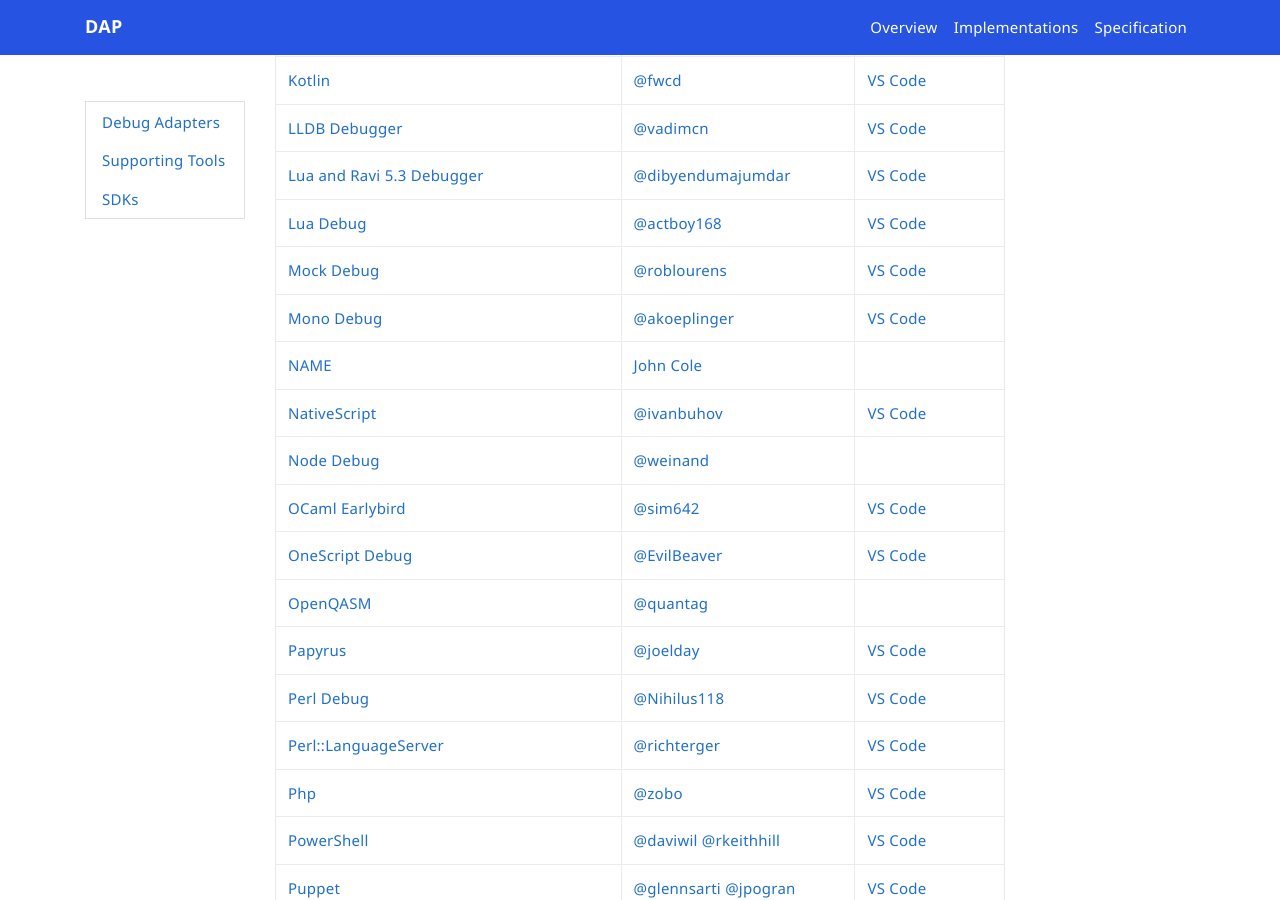
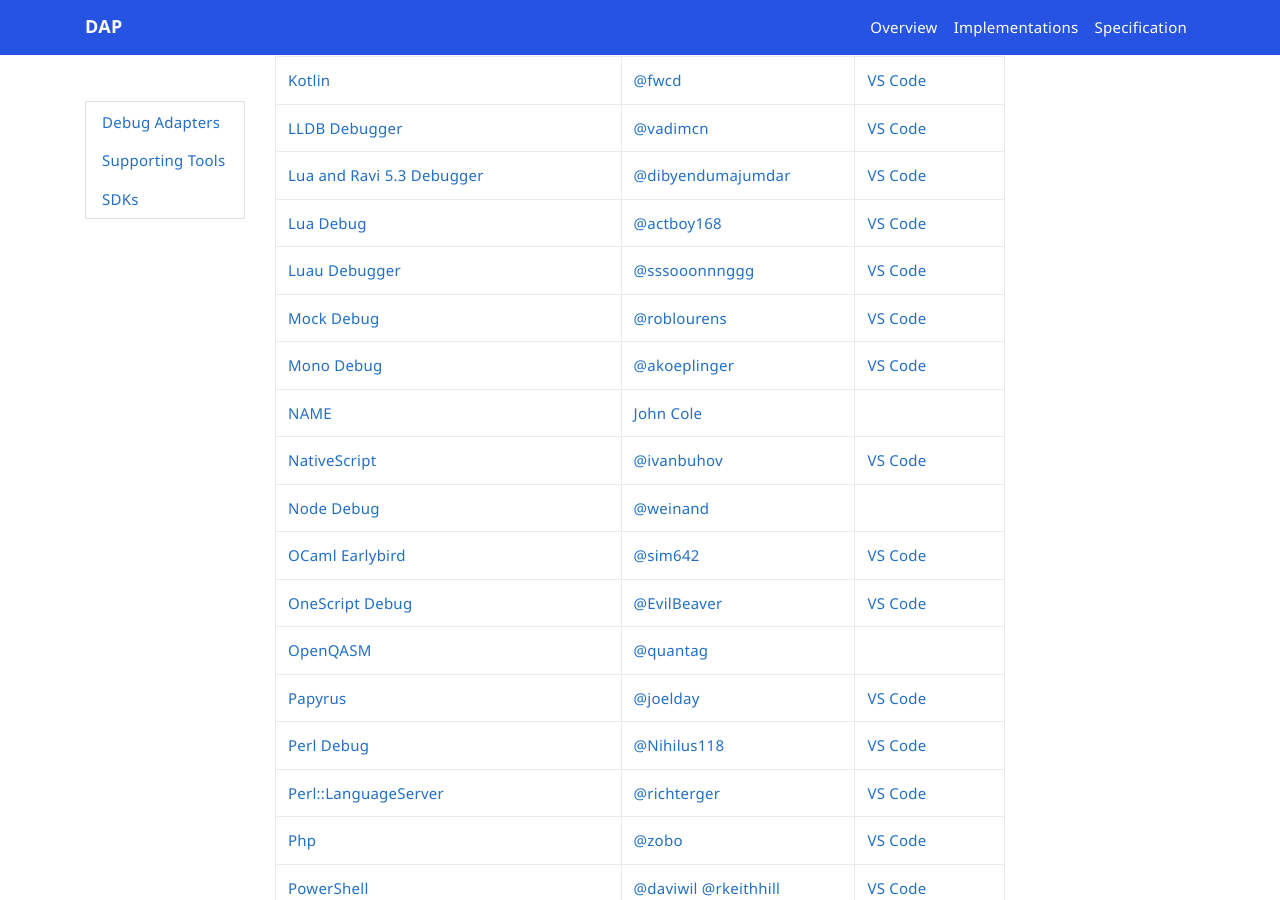
Before and after one commit to microsoft/debug-adapter-protocol, a Jekyll site: the page built from _implementors/adapters.md, in a window 1280 px wide and 900 px high, scrolled down 2398 px. Built offline with Jekyll 4.4.1, drawn with Linux system fonts in a browser that asks for light colours; nearby versions of some CDN libraries; comment, search, counter and statistics services are not loaded.

Commit message:
chore: add luau debugger (#516)

```diff
--- a/_implementors/adapters.md
+++ b/_implementors/adapters.md
@@ -56,6 +56,7 @@
 [LLDB Debugger](https://github.com/vadimcn/vscode-lldb)|[@vadimcn](https://github.com/vadimcn)|[VS Code](https://marketplace.visualstudio.com/items?itemName=vadimcn.vscode-lldb)
 [Lua and Ravi 5.3 Debugger](https://github.com/dibyendumajumdar/ravi-vscode-debugger)|[@dibyendumajumdar](https://github.com/dibyendumajumdar)|[VS Code](https://marketplace.visualstudio.com/items?itemName=ravilang.ravi-debug)
 [Lua Debug](https://github.com/actboy168/lua-debug)|[@actboy168](https://github.com/actboy168)|[VS Code](https://marketplace.visualstudio.com/items?itemName=actboy168.lua-debug)
+[Luau Debugger](https://github.com/sssooonnnggg/luau-debugger)|[@sssooonnnggg](https://github.com/sssooonnnggg)|[VS Code](https://marketplace.visualstudio.com/items?itemName=sssooonnnggg.luau-debugger)
 [Mock Debug](https://github.com/Microsoft/vscode-mock-debug)|[@roblourens](https://github.com/roblourens)|[VS Code](https://marketplace.visualstudio.com/items?itemName=ms-vscode.mock-debug)
 [Mono Debug](https://github.com/Microsoft/vscode-mono-debug)|[@akoeplinger](https://github.com/akoeplinger)|[VS Code](https://marketplace.visualstudio.com/items?itemName=ms-vscode.mono-debug)
 [NAME](https://github.com/utdscheld/name)|[John Cole](https://personal.utdallas.edu/~John.Cole/)|
```
